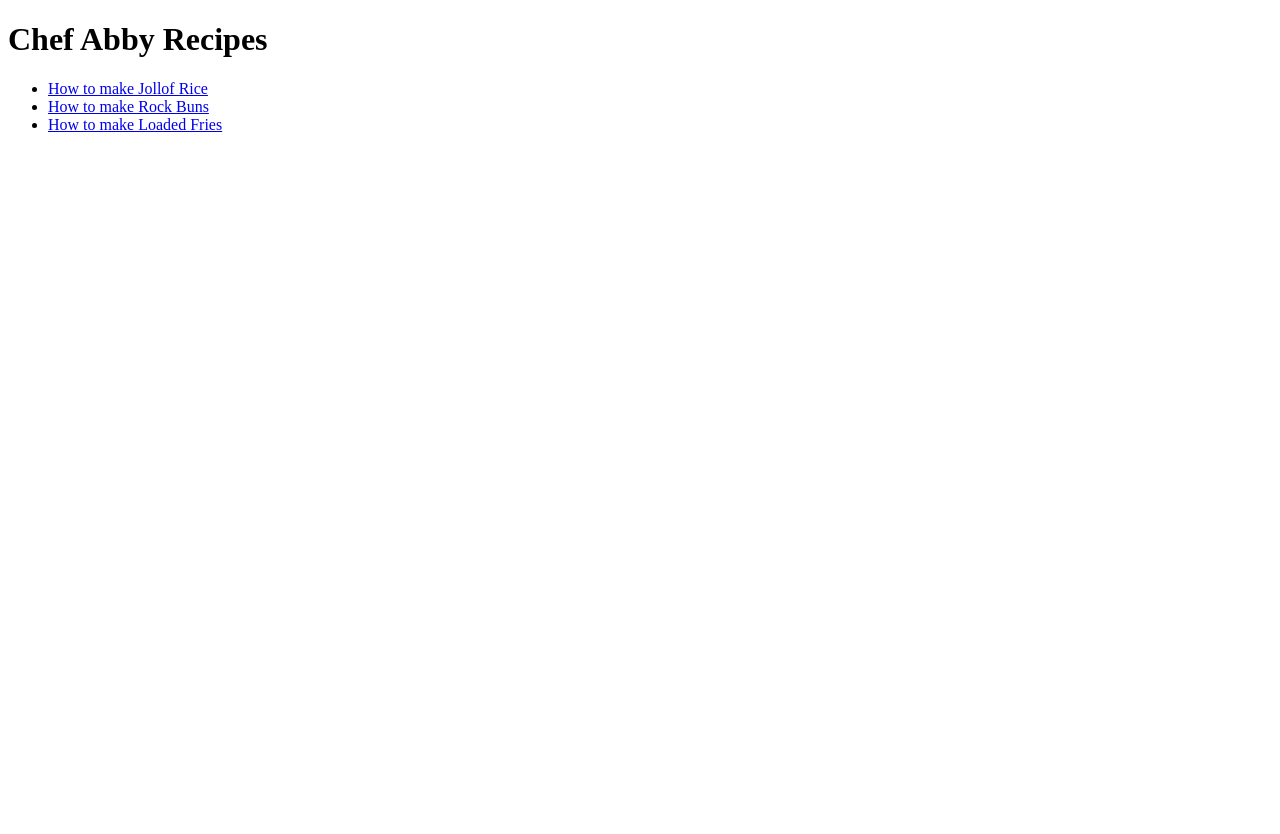
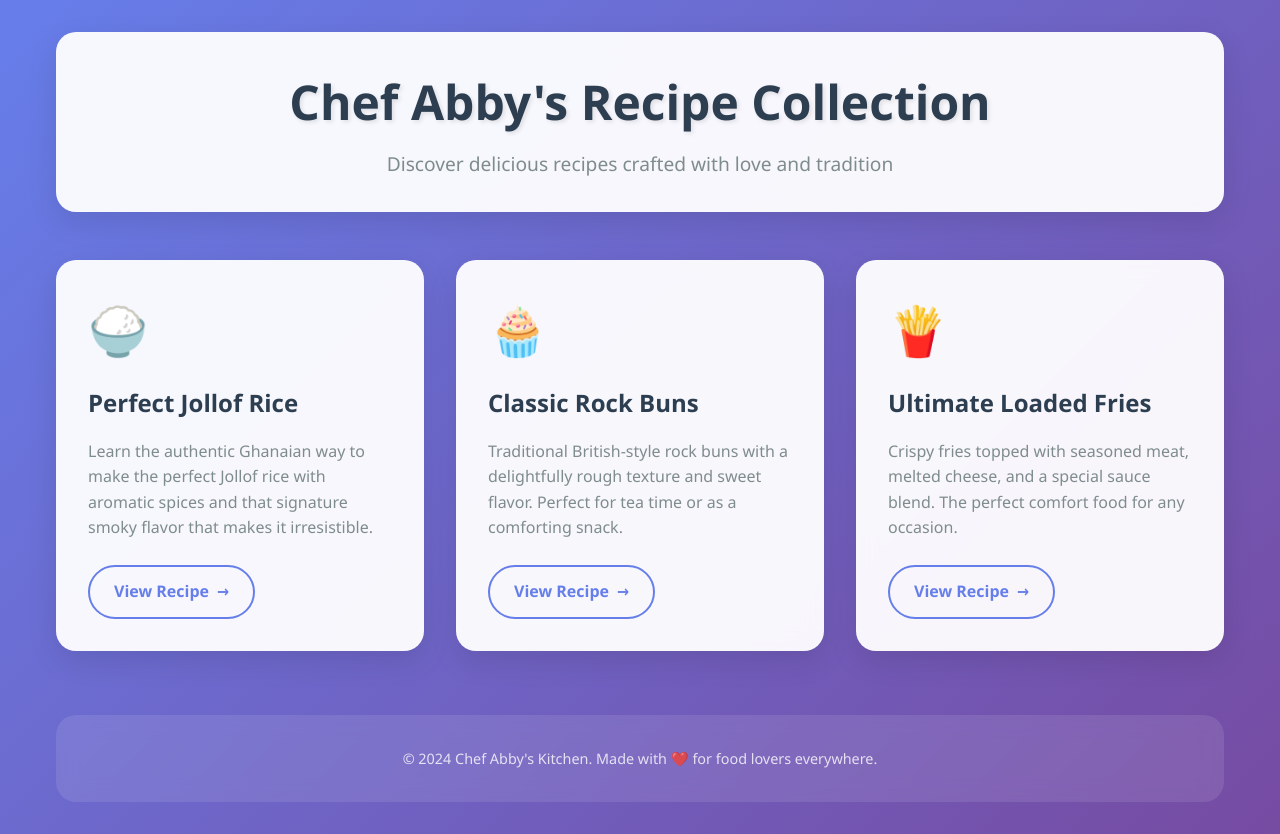
Before and after one commit to aby228/odin-recipes, a plain HTML site: page index.html in a window 1280 px wide. Before the commit the page ends 800 px from the top, so only its background shows below. Drawn offline with Linux system fonts and the light colour scheme.

Commit message:
Add CSS styling to recipe website

```diff
--- a/index.html
+++ b/index.html
@@ -3,14 +3,42 @@
 <head>
     <meta charset="UTF-8">
     <meta name="viewport" content="width=device-width, initial-scale=1.0">
-    <title>Recipes</title>
+    <title>Chef Abby's Recipe Collection</title>
+    <link rel="stylesheet" href="styles.css">
 </head>
 <body>
-    <h1>Chef Abby Recipes</h1>
-    <ul>
-        <li><a href="recipes/Jollof.html"> How to make Jollof Rice </a></li>
-        <li><a href="recipes/rockbuns.html">How to make Rock Buns</a></li>
-        <li><a href="recipes/loadedfries.html">How to make Loaded Fries</a></li>
-    </ul>
+    <div class="container">
+        <header class="header">
+            <h1>Chef Abby's Recipe Collection</h1>
+            <p class="subtitle">Discover delicious recipes crafted with love and tradition</p>
+        </header>
+
+        <main class="recipe-grid">
+            <article class="recipe-card">
+                <span class="icon">🍚</span>
+                <h2>Perfect Jollof Rice</h2>
+                <p>Learn the authentic Ghanaian way to make the perfect Jollof rice with aromatic spices and that signature smoky flavor that makes it irresistible.</p>
+                <a href="recipes/Jollof.html" class="recipe-link">View Recipe</a>
+            </article>
+
+            <article class="recipe-card">
+                <span class="icon">🧁</span>
+                <h2>Classic Rock Buns</h2>
+                <p>Traditional British-style rock buns with a delightfully rough texture and sweet flavor. Perfect for tea time or as a comforting snack.</p>
+                <a href="recipes/rockbuns.html" class="recipe-link">View Recipe</a>
+            </article>
+
+            <article class="recipe-card">
+                <span class="icon">🍟</span>
+                <h2>Ultimate Loaded Fries</h2>
+                <p>Crispy fries topped with seasoned meat, melted cheese, and a special sauce blend. The perfect comfort food for any occasion.</p>
+                <a href="recipes/loadedfries.html" class="recipe-link">View Recipe</a>
+            </article>
+        </main>
+
+        <footer class="footer">
+            <p>&copy; 2024 Chef Abby's Kitchen. Made with ❤️ for food lovers everywhere.</p>
+        </footer>
+    </div>
 </body>
 </html>
--- /dev/null
+++ b/styles.css
@@ -0,0 +1,227 @@
+/* Reset and base styles */
+* {
+    margin: 0;
+    padding: 0;
+    box-sizing: border-box;
+}
+
+body {
+    font-family: 'Segoe UI', Tahoma, Geneva, Verdana, sans-serif;
+    line-height: 1.6;
+    color: #333;
+    background: linear-gradient(135deg, #667eea 0%, #764ba2 100%);
+    min-height: 100vh;
+}
+
+/* Container for main content */
+.container {
+    max-width: 1200px;
+    margin: 0 auto;
+    padding: 2rem 1rem;
+}
+
+/* Header styles */
+.header {
+    text-align: center;
+    margin-bottom: 3rem;
+    background: rgba(255, 255, 255, 0.95);
+    padding: 2rem;
+    border-radius: 20px;
+    box-shadow: 0 10px 30px rgba(0, 0, 0, 0.1);
+    backdrop-filter: blur(10px);
+}
+
+.header h1 {
+    font-size: 3rem;
+    font-weight: 700;
+    color: #2c3e50;
+    margin-bottom: 0.5rem;
+    text-shadow: 2px 2px 4px rgba(0, 0, 0, 0.1);
+}
+
+.header .subtitle {
+    font-size: 1.2rem;
+    color: #7f8c8d;
+    font-weight: 300;
+}
+
+/* Recipe grid */
+.recipe-grid {
+    display: grid;
+    grid-template-columns: repeat(auto-fit, minmax(300px, 1fr));
+    gap: 2rem;
+    margin-top: 2rem;
+}
+
+/* Recipe card styles */
+.recipe-card {
+    background: rgba(255, 255, 255, 0.95);
+    border-radius: 20px;
+    padding: 2rem;
+    box-shadow: 0 10px 30px rgba(0, 0, 0, 0.1);
+    transition: all 0.3s ease;
+    backdrop-filter: blur(10px);
+    position: relative;
+    overflow: hidden;
+}
+
+.recipe-card::before {
+    content: '';
+    position: absolute;
+    top: 0;
+    left: 0;
+    right: 0;
+    height: 4px;
+    background: linear-gradient(90deg, #ff6b6b, #4ecdc4, #45b7d1);
+    transform: scaleX(0);
+    transition: transform 0.3s ease;
+}
+
+.recipe-card:hover::before {
+    transform: scaleX(1);
+}
+
+.recipe-card:hover {
+    transform: translateY(-10px);
+    box-shadow: 0 20px 40px rgba(0, 0, 0, 0.15);
+}
+
+.recipe-card .icon {
+    font-size: 3rem;
+    margin-bottom: 1rem;
+    display: block;
+}
+
+.recipe-card h2 {
+    font-size: 1.5rem;
+    color: #2c3e50;
+    margin-bottom: 1rem;
+    font-weight: 600;
+}
+
+.recipe-card p {
+    color: #7f8c8d;
+    margin-bottom: 1.5rem;
+    line-height: 1.6;
+}
+
+.recipe-link {
+    display: inline-flex;
+    align-items: center;
+    gap: 0.5rem;
+    color: #667eea;
+    text-decoration: none;
+    font-weight: 600;
+    padding: 0.75rem 1.5rem;
+    border: 2px solid #667eea;
+    border-radius: 50px;
+    transition: all 0.3s ease;
+    background: transparent;
+}
+
+.recipe-link:hover {
+    background: #667eea;
+    color: white;
+    transform: translateX(5px);
+}
+
+.recipe-link::after {
+    content: '→';
+    transition: transform 0.3s ease;
+}
+
+.recipe-link:hover::after {
+    transform: translateX(5px);
+}
+
+/* Footer */
+.footer {
+    text-align: center;
+    margin-top: 4rem;
+    padding: 2rem;
+    background: rgba(255, 255, 255, 0.1);
+    border-radius: 20px;
+    backdrop-filter: blur(10px);
+}
+
+.footer p {
+    color: rgba(255, 255, 255, 0.8);
+    font-size: 0.9rem;
+}
+
+/* Mobile responsiveness */
+@media (max-width: 768px) {
+    .container {
+        padding: 1rem;
+    }
+
+    .header {
+        padding: 1.5rem;
+        margin-bottom: 2rem;
+    }
+
+    .header h1 {
+        font-size: 2rem;
+    }
+
+    .header .subtitle {
+        font-size: 1rem;
+    }
+
+    .recipe-grid {
+        grid-template-columns: 1fr;
+        gap: 1.5rem;
+    }
+
+    .recipe-card {
+        padding: 1.5rem;
+    }
+
+    .recipe-card h2 {
+        font-size: 1.3rem;
+    }
+}
+
+@media (max-width: 480px) {
+    .header h1 {
+        font-size: 1.8rem;
+    }
+
+    .recipe-card {
+        padding: 1rem;
+    }
+
+    .recipe-link {
+        padding: 0.6rem 1.2rem;
+        font-size: 0.9rem;
+    }
+}
+
+/* Animation for page load */
+@keyframes fadeInUp {
+    from {
+        opacity: 0;
+        transform: translateY(30px);
+    }
+    to {
+        opacity: 1;
+        transform: translateY(0);
+    }
+}
+
+.recipe-card {
+    animation: fadeInUp 0.6s ease forwards;
+}
+
+.recipe-card:nth-child(1) { animation-delay: 0.1s; }
+.recipe-card:nth-child(2) { animation-delay: 0.2s; }
+.recipe-card:nth-child(3) { animation-delay: 0.3s; }
+
+/* Hover effects for better interactivity */
+.recipe-card .icon {
+    transition: transform 0.3s ease;
+}
+
+.recipe-card:hover .icon {
+    transform: scale(1.1) rotate(5deg);
+}
```
